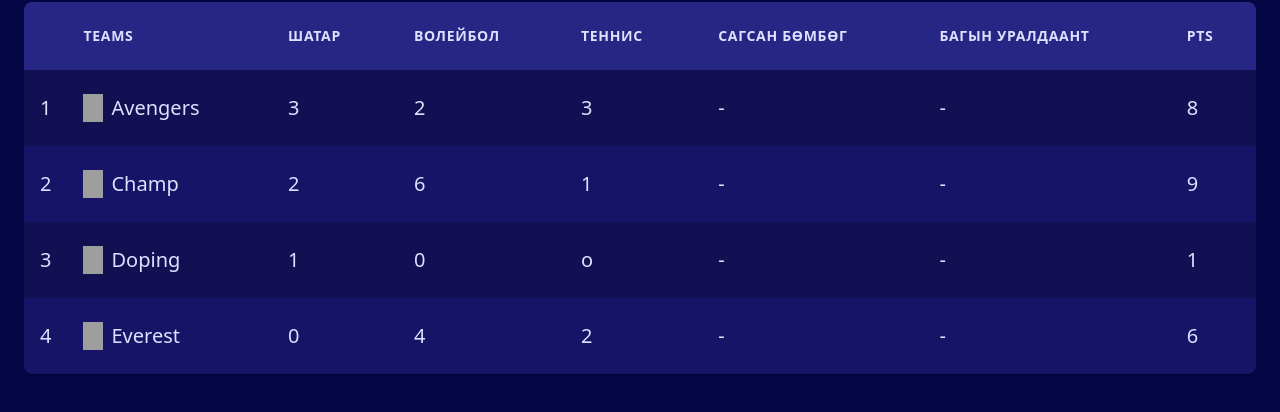
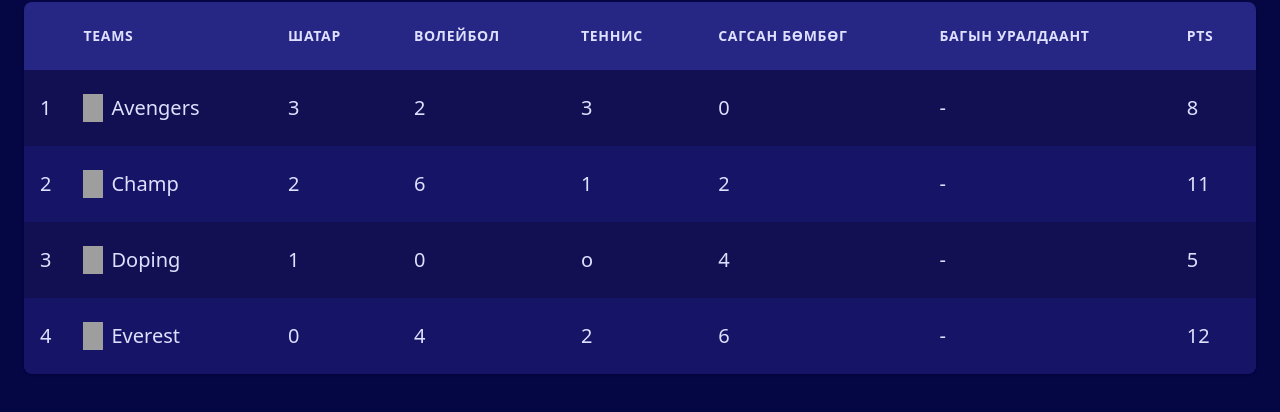
Before and after one commit to D4shka/sports.nubisoft.mn, a Next.js app: page / in a window 1280 px wide. Shown: the part 670-1082 px from the top of the page. Built offline with nearby package versions, Linux system fonts and the light colour scheme; grey boxes are pictures that could not be loaded.

Commit message:
added basketball scoer

```diff
--- a/src/pages/ScoreBoard/ScoreBoard.js
+++ b/src/pages/ScoreBoard/ScoreBoard.js
@@ -216,7 +216,7 @@ const ScoreBoard = () => {
                           <td class="px-6 py-4 whitespace-nowrap">2</td>
                           <td class="px-6 py-4 whitespace-nowrap">6</td>
                           <td class="px-6 py-4 whitespace-nowrap">-</td>
-                          <td class="px-6 py-4 whitespace-nowrap">1</td>
+                          <td class="px-6 py-4 whitespace-nowrap">12</td>
                         </tr>
                       </tbody>
                     </table>
@@ -293,7 +293,7 @@ const ScoreBoard = () => {
                           <td class="px-6 py-4 whitespace-nowrap">3</td>
                           <td class="px-6 py-4 whitespace-nowrap">2</td>
                           <td class="px-6 py-4 whitespace-nowrap">3</td>
-                          <td class="px-6 py-4 whitespace-nowrap">-</td>
+                          <td class="px-6 py-4 whitespace-nowrap">0</td>
                           <td class="px-6 py-4 whitespace-nowrap">-</td>
                           <td class="px-6 py-4 whitespace-nowrap">8</td>
                         </tr>
@@ -310,9 +310,9 @@ const ScoreBoard = () => {
                           <td class="px-6 py-4 whitespace-nowrap">2</td>
                           <td class="px-6 py-4 whitespace-nowrap">6</td>
                           <td class="px-6 py-4 whitespace-nowrap">1</td>
+                          <td class="px-6 py-4 whitespace-nowrap">2</td>
                           <td class="px-6 py-4 whitespace-nowrap">-</td>
-                          <td class="px-6 py-4 whitespace-nowrap">-</td>
-                          <td class="px-6 py-4 whitespace-nowrap">9</td>
+                          <td class="px-6 py-4 whitespace-nowrap">11</td>
                         </tr>
                         <tr class="bg-black bg-opacity-20">
                           <td class="pl-4">3</td>
@@ -327,9 +327,9 @@ const ScoreBoard = () => {
                           <td class="px-6 py-4 whitespace-nowrap">1</td>
                           <td class="px-6 py-4 whitespace-nowrap">0</td>
                           <td class="px-6 py-4 whitespace-nowrap">o</td>
+                          <td class="px-6 py-4 whitespace-nowrap">4</td>
                           <td class="px-6 py-4 whitespace-nowrap">-</td>
-                          <td class="px-6 py-4 whitespace-nowrap">-</td>
-                          <td class="px-6 py-4 whitespace-nowrap">1</td>
+                          <td class="px-6 py-4 whitespace-nowrap">5</td>
                         </tr>
                         <tr>
                           <td class="pl-4">4</td>
@@ -344,9 +344,9 @@ const ScoreBoard = () => {
                           <td class="px-6 py-4 whitespace-nowrap">0</td>
                           <td class="px-6 py-4 whitespace-nowrap">4</td>
                           <td class="px-6 py-4 whitespace-nowrap">2</td>
+                          <td class="px-6 py-4 whitespace-nowrap">6</td>
                           <td class="px-6 py-4 whitespace-nowrap">-</td>
-                          <td class="px-6 py-4 whitespace-nowrap">-</td>
-                          <td class="px-6 py-4 whitespace-nowrap">6</td>
+                          <td class="px-6 py-4 whitespace-nowrap">12</td>
                         </tr>
                       </tbody>
                     </table>
```
